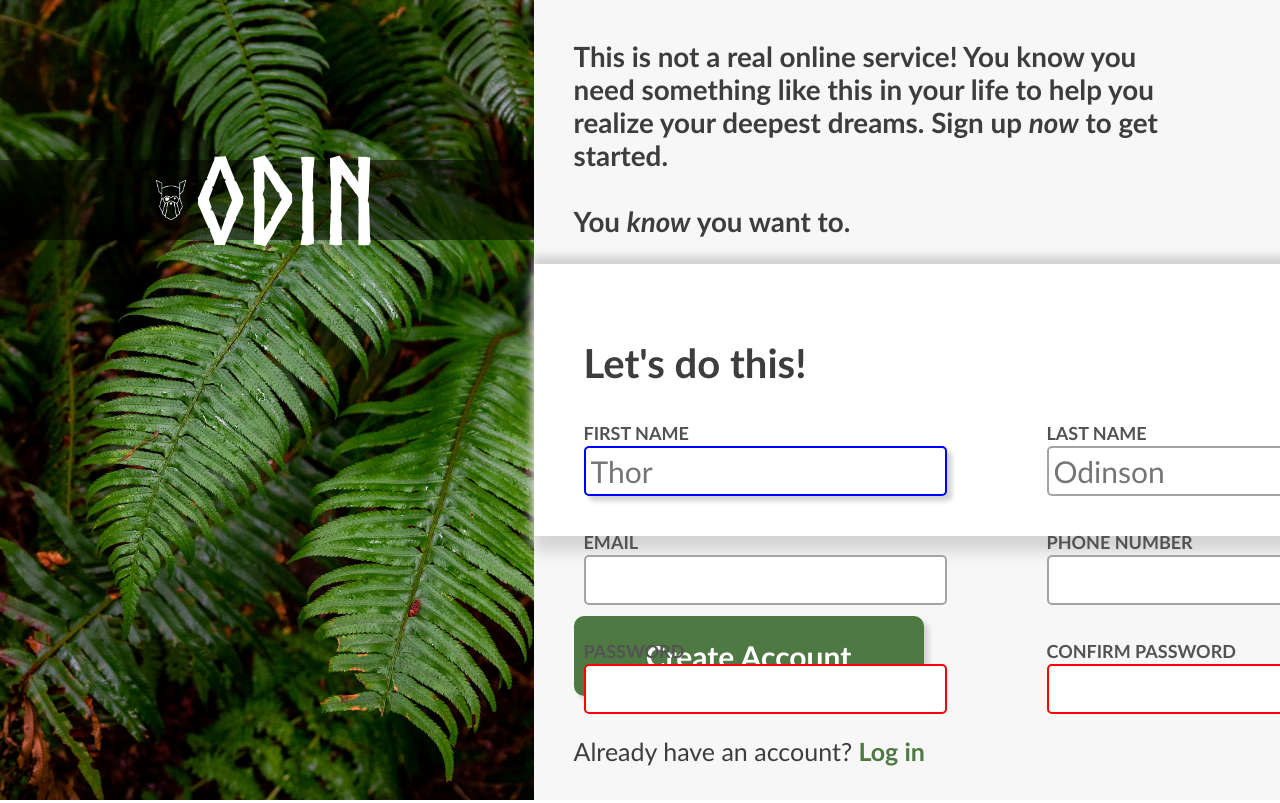
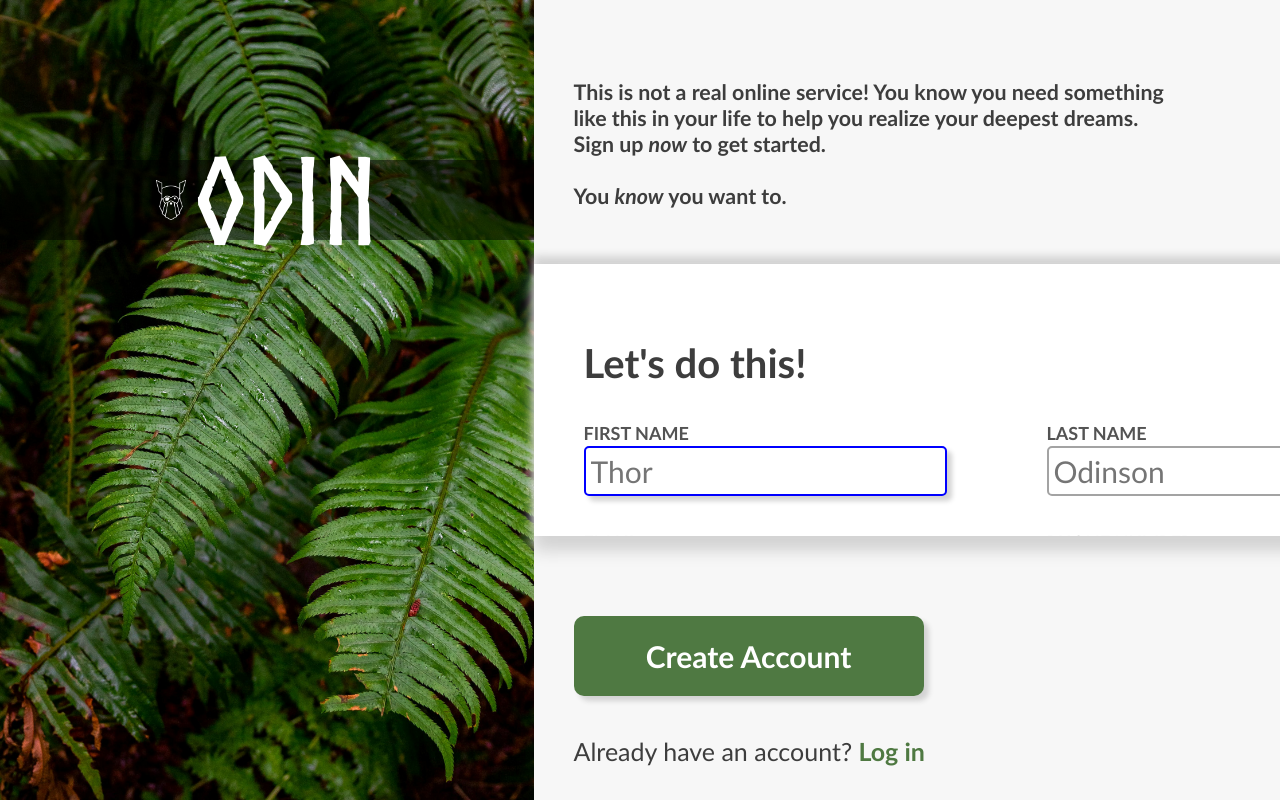
Before and after one commit to DPnimo11/sign-up-form, a plain HTML site: page index.html in a window 1280 px wide. Shown: the top 803 px of the page. Drawn offline with Linux system fonts and the light colour scheme.

Commit message:
added overflow support, temporary fix

```diff
--- a/style.css
+++ b/style.css
@@ -18,7 +18,7 @@ body {
     min-width: 100vw;
     min-height: 100vh;
     max-height: 100vh;
-    resize: none;
+    overflow: auto;
 }
 
 img {
@@ -52,7 +52,7 @@ button {
 }
 
 #info {
-    font-size: clamp(15px, calc(15px + 1vw), 35px);
+    font-size: clamp(15px, calc(15px + 0.5vw), 35px);
     font-weight: 900;
     display: flex;
 }
@@ -93,6 +93,7 @@ input {
     padding: 75px 50px;
     box-shadow: 0px 15px 15px lightgrey, 0px -8px 8px lightgrey;
     z-index: 1;
+    overflow: auto;
 }
 
 input:required:invalid:not(:focus) {
```
